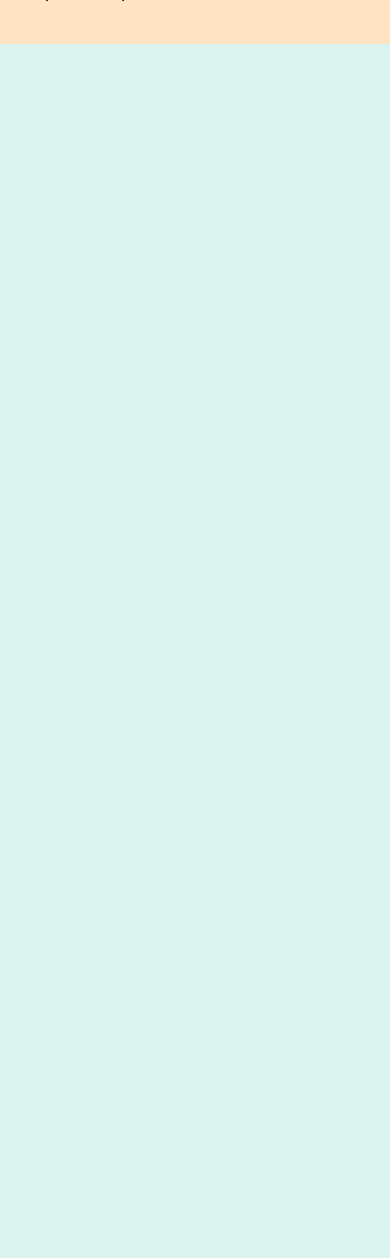
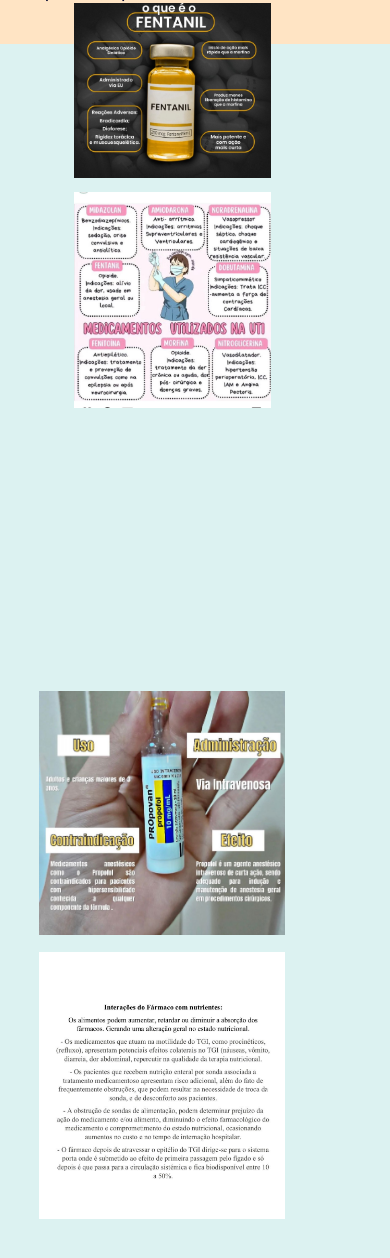
Before and after one commit to Augusto-Mantai/trabalho, a plain HTML site: page index.html in a window 390 px wide. Shown: the part 8849-10107 px from the top of the page. Before the commit the page ends 8893 px from the top, so only its background shows below. Drawn offline with nearby package versions, Linux system fonts and the light colour scheme.

Commit message:
Add files via upload

```diff
--- a/index.html
+++ b/index.html
@@ -168,5 +168,16 @@
             </li>
         </ul>
     </section>
+    <section class="nona-section container">
+        <div class="nona-section-div">
+            <img class="fentanyl" src="img/fentanyl.jpg" alt="fentanyl">
+            <img class="medicamentos-uti" src="img/medicamentos-UTI.jpg" alt="medicamentos UTI">
+    </section>
+    <section class="decima-section container">
+        <div class="decima-section-div">
+            <img class="propovan" src="img/Propovan.jpg" alt="Propovan">
+            <img class="farmaco" src="img/famaco.jpg" alt="farmaco">
+        </div>
+        </section>
 </body>
 </html>
--- a/styles.css
+++ b/styles.css
@@ -287,6 +287,44 @@ body{
     font-weight: 400;
     font-size: 24px;
 }
+.nona-section{
+    display: flex;
+    margin: 100% 0% 0% 10%;
+    text-align: center;
+}
+.nona-section-div{
+    display: flex;
+    flex-direction: column;
+    margin: 40% 10% 10% 10%;
+    align-items: first baseline
+}
+.fentanyl{
+    width: 50%;
+}
+.medicamentos-uti{
+    margin-top: 5%;
+    width: 50%;
+}
+.decima-section{
+    display: flex;
+    flex-direction: column;
+    margin: 40% 0% 0% 10%;
+    text-align: center;
+}
+.decima-section-div{
+    display: flex;
+    flex-direction: column;
+    margin: 10% 10% 10% 10%;
+    align-items: first baseline;
+}
+.propovan{
+    margin-top: 5%;
+    width: 50%;
+}
+.farmaco{
+    margin-top: 5%;
+    width: 50%;
+}
 @media (max-width: 1200px) {
 
     .titulo-banner{
@@ -405,6 +443,12 @@ body{
         padding: 20% 0% 0% 0%;
         align-items:center;
     }
+    .decima-section-div{
+        margin: 6% 0% 0% 0%;
+    }
+    .nona-section-div{
+        margin: 100% 10% 10% 10%;
+    }
     .lista-subtitulos{
         font-size: 24px;
     }
@@ -429,4 +473,16 @@ body{
     .tabela-drogas{
         width: 90%;
     }
+    .fentanyl{
+        width: 70%;
+    }
+    .propovan{
+        width: 70%;
+    }
+    .medicamentos-uti{
+        width: 70%;
+    }
+    .farmaco{
+        width: 70%;
+    }
 }
```
Also changed, not shown: img/Propovan.jpg (added), img/famaco.jpg (added), img/fentanyl.jpg (added), img/medicamentos-UTI.jpg (added).
